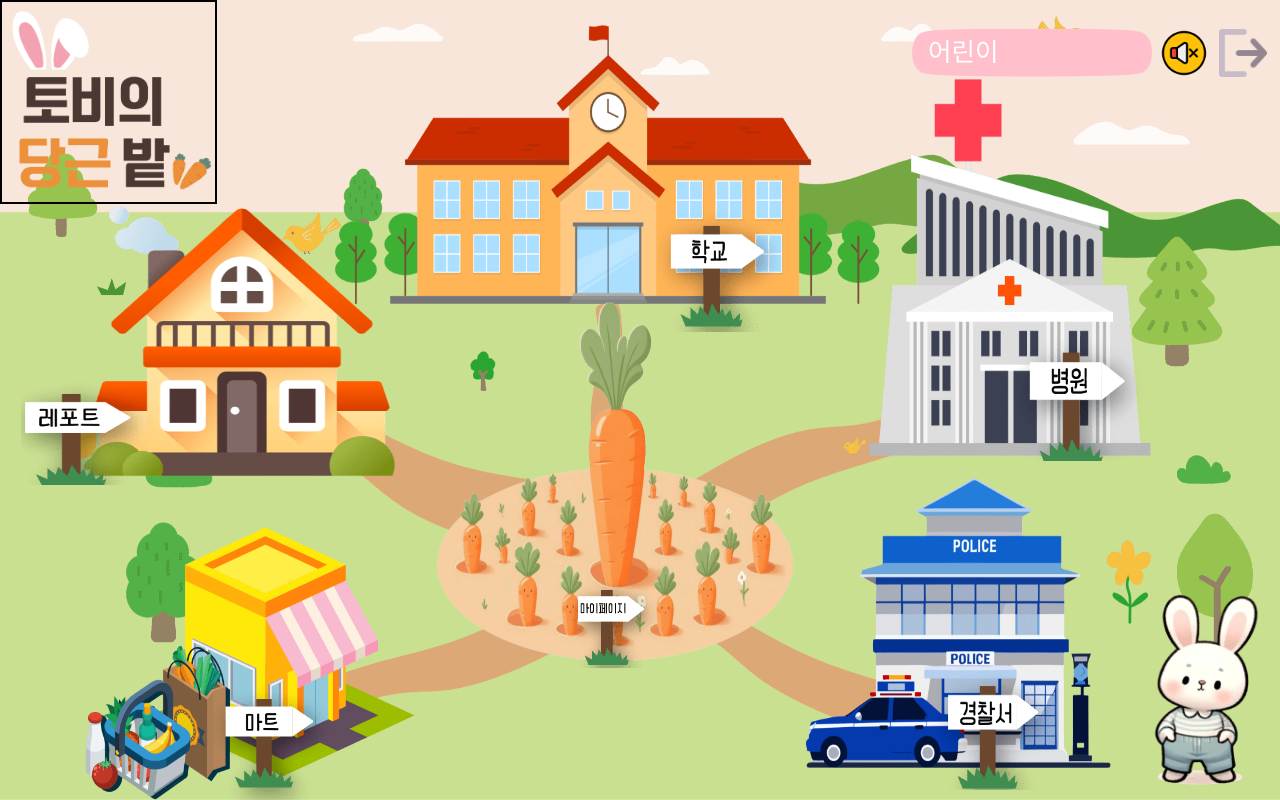
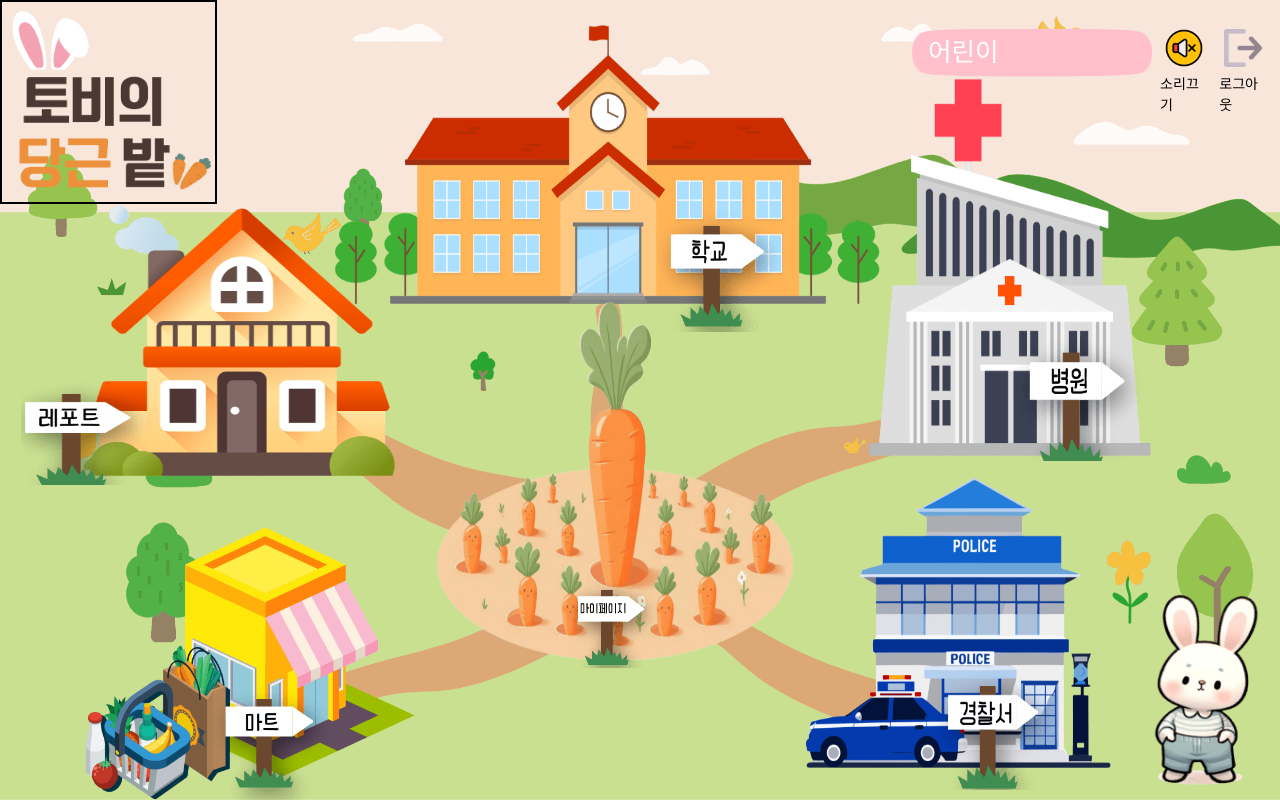
Before and after one commit to KimDohaAcc/Toby-carrot-garden, a React (Vite) app in the folder frontend/toby/: page /main in a window 1280 px wide. Built offline with nearby package versions, Linux system fonts and the light colour scheme; sample sign-in values are in the browser's storage; a web font is replaced by a local one.

Commit message:
:art: Feat: 분석페이지, 메인페이지 버튼 글씨

```diff
--- a/frontend/toby/src/components/LogoutBtn.tsx
+++ b/frontend/toby/src/components/LogoutBtn.tsx
@@ -6,7 +6,6 @@ import { useNavigate } from "react-router-dom";
 const LogoutArea = styled.div`
   display: flex;
   flex-direction: column;
-  border: 2px solid black;
   width: calc(8%);
   margin: calc(1%);
   font-size: calc(2rem);
--- a/frontend/toby/src/pages/MainPage.tsx
+++ b/frontend/toby/src/pages/MainPage.tsx
@@ -13,6 +13,7 @@ import HospitalStoryListModal from "../components/modals/hospital/HospitalStoryL
 import SchoolStoryListModal from "../components/modals/school/SchoolStoryListModal";
 import MartStoryListModal from "../components/modals/mart/MartStoryListModal";
 import PoliceStoryListModal from "../components/modals/police/PoliceStoryListModal";
+
 import { getUserStorage, clearUserStorage } from "../apis/userStorageApi";
 import { useSelector } from "react-redux";
 
@@ -245,20 +246,41 @@ const UserName = styled.div`
 `;
 
 const SoundButton = styled.img`
+  width: calc(80%);
+  align-self: center;
+  cursor: pointer;
+`;
+
+const LogoutArea = styled.div`
+  display: flex;
+  flex-direction: column;
+  position: absolute;
+  width: calc(30%);
+  top: calc(5%);
+  right: calc(8%);
+`;
+
+const SoundArea = styled.div`
+  display: flex;
+  flex-direction: column;
   position: absolute;
   width: calc(30%);
   top: calc(5%);
   right: calc(45%);
-  cursor: pointer;
+`;
+
+const ButtonText = styled.div`
+  font-size: 1.1vw;
+  margin-top: 7px;
 `;
 
 const LogoutButton = styled.img`
-  position: absolute;
-  width: calc(30%);
-  top: calc(5%);
-  right: calc(8%);
   cursor: pointer;
+  align-self: center;
+  width: calc(80%);
 `;
+
+
 
 const MainPage = () => {
   const navigate = useNavigate();
@@ -279,6 +301,7 @@ const MainPage = () => {
   const location = useLocation();
 
   const audioRef = React.useRef<HTMLAudioElement>(null);
+  const areaAudioRef = React.useRef<HTMLAudioElement>(null);
   const [muteImage, setMuteImage] = useState("/Image/button/no-sound.png");
 
   useEffect(() => {
@@ -353,25 +376,31 @@ const MainPage = () => {
   //   audio.play();
   // };
 
-  const [isPlaying, setIsPlaying] = useState(false);
+  const [audioElements, setAudioElements] = useState([
+    { id: 'report', isPlaying: false },
+    { id: 'mart', isPlaying: false },
+    { id: 'hospital', isPlaying: false },
+    { id: 'police', isPlaying: false },
+    { id: 'mypage', isPlaying: false },
+    { id: 'school', isPlaying: false },
+    // 다른 오디오 요소에 대한 정보도 추가
+  ]);
 
-  const playAudio = (audioId) => {
-    const audio = document.getElementById(audioId);
-    if (audio) {
-      audio.play();
-      setIsPlaying(true);
-    }
+  const playAudio = (id) => {
+    setAudioElements((prevAudioElements) =>
+      prevAudioElements.map((element) =>
+        element.id === id ? { ...element, isPlaying: true } : element
+      )
+    );
   };
 
-  const stopAudio = (audioId) => {
-    const audio = document.getElementById(audioId);
-    if (audio) {
-      audio.pause();
-      audio.currentTime = 0;
-      setIsPlaying(false);
-    }
+  const stopAudio = (id) => {
+    setAudioElements((prevAudioElements) =>
+      prevAudioElements.map((element) =>
+        element.id === id ? { ...element, isPlaying: false } : element
+      )
+    );
   };
-
   const tobyClick = () => {
     const audio = new Audio("/Sound/toby.mp3");
     audio.play();
@@ -392,9 +421,13 @@ const MainPage = () => {
               onMouseEnter={() => playAudio("report")}
               onMouseLeave={() => stopAudio("report")}
             />
-            <audio id="report" controls hidden>
-              <source src="/Sound/mainPage/report.mp3" type="audio/mpeg" />
+            {audioElements.map((audio) =>
+              audio.isPlaying ? (
+                <audio key={audio.id} controls autoPlay hidden>
+                  <source src={`/Sound/mainPage/${audio.id}.mp3`} type="audio/mpeg" />
                 </audio>
+              ) : null
+            )}
           </ReportArea>
           <MartArea>
             <MartImage
@@ -404,9 +437,13 @@ const MainPage = () => {
               onMouseEnter={() => playAudio("mart")}
               onMouseLeave={() => stopAudio("mart")}
             />
-            <audio id="mart" controls hidden>
-              <source src="/Sound/mainPage/mart.mp3" type="audio/mpeg" />
+            {audioElements.map((audio) =>
+              audio.isPlaying ? (
+                <audio key={audio.id} controls autoPlay hidden>
+                  <source src={`/Sound/mainPage/${audio.id}.mp3`} type="audio/mpeg" />
                 </audio>
+              ) : null
+            )}
           </MartArea>
         </Area1>
         <Area2>
@@ -444,7 +481,7 @@ const MainPage = () => {
               onMouseEnter={() => playAudio("hospital")}
               onMouseLeave={() => stopAudio("hospital")}
             />
-            <audio id="hospital" controls hidden>
+            <audio ref={audioRef} controls hidden>
               <source src="/Sound/mainPage/hospital.mp3" type="audio/mpeg" />
             </audio>
           </HospitalArea>
@@ -465,14 +502,21 @@ const MainPage = () => {
           {/* <div> {userName && <h1>{userName}</h1>}</div> */}
           <UserArea>
             <UserName>{userName} 어린이</UserName>
+            <SoundArea>
               <audio ref={audioRef} controls autoPlay loop hidden>
                 <source src="/Sound/메인_BGM.mp3" type="audio/mpeg" />
               </audio>
               <SoundButton src={muteImage} onClick={handleMute} />
+              <ButtonText>{muteImage == "/Image/button/no-sound.png" ? "소리끄기" : "소리듣기"}</ButtonText>
+            </SoundArea>
+
+            <LogoutArea>
               <LogoutButton
                 src="\Image\button\logoutButton.png"
                 onClick={handleLogout}
               />
+              <ButtonText>로그아웃</ButtonText>
+            </LogoutArea>
           </UserArea>
           <TobyArea>
             <TobyImage
--- a/frontend/toby/src/pages/Report.tsx
+++ b/frontend/toby/src/pages/Report.tsx
@@ -272,12 +272,18 @@ const AudioBtn = styled.button<{ isPlaying: boolean }>`
   }
 `;
 const AudioArea = styled.div`
+  display: flex;
+  flex-direction: column;
   position: absolute;
   top: calc(1%);
   right: calc(1%);
   margin: calc(2%);
 `;
 
+const ButtonText = styled.div`
+  font-size: 1.1vw;
+  margin-top: 7px;
+`;
 const Report = () => {
   const navigate = useNavigate();
   const [contentText, setContentText] = useState<React.ReactNode>("");
@@ -365,6 +371,7 @@ const Report = () => {
             <source src="/Sound/toby_analysis.mp3" type="audio/mpeg" />
           </audio>
           <AudioBtn isPlaying={isPlaying} onClick={handleTogglePlay} />
+          <ButtonText>{isPlaying ? "소리끄기" : "소리듣기"}</ButtonText>
         </AudioArea>
 
         <ReportCategory>
```
Also changed, not shown: frontend/toby/public/Image/button/no-sound.png, frontend/toby/public/Image/button/sound.png. Lines whose indentation alone changed are shown as unchanged.
